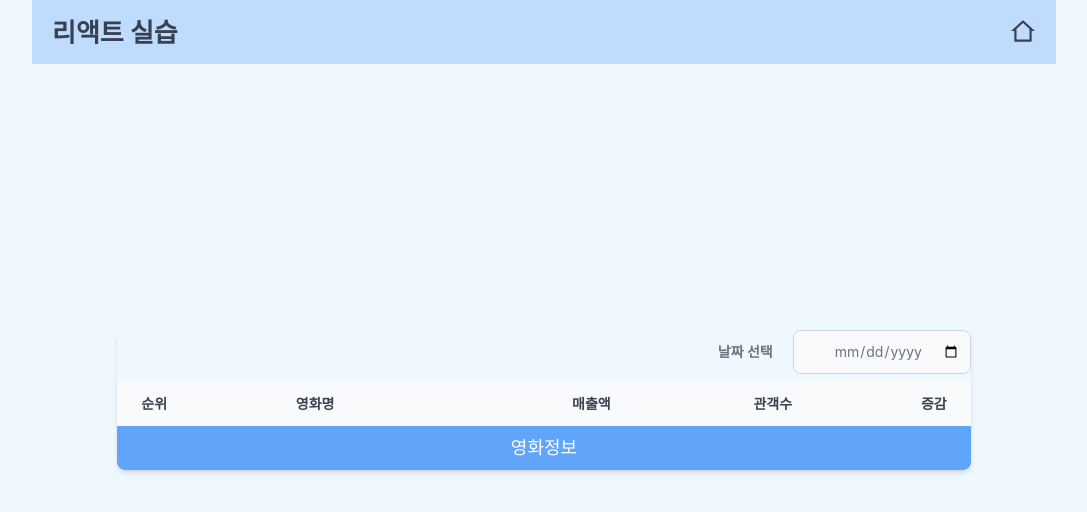
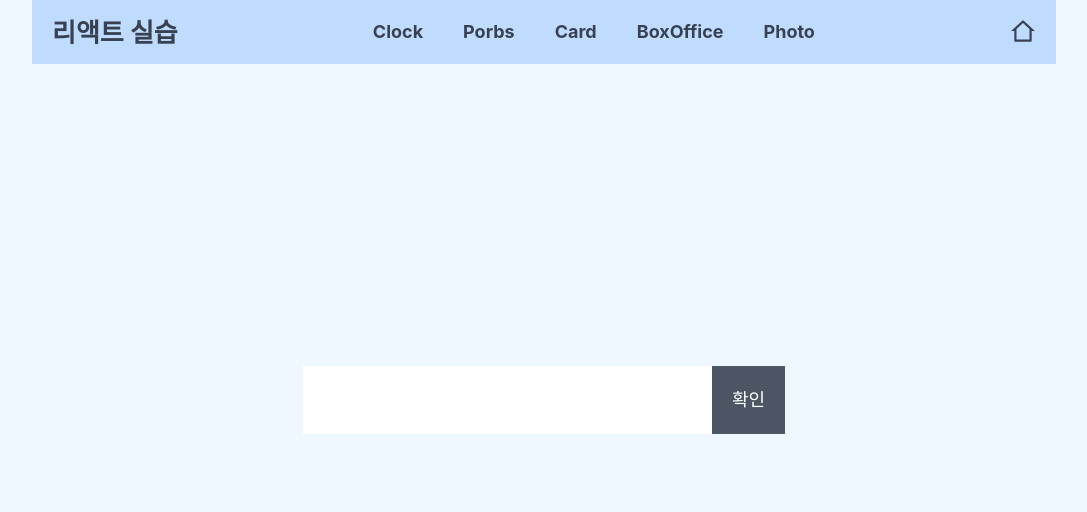
Before and after one commit to siisat/web_react, a React (Create React App) app: page /GalMain in a window 1280 px wide. Shown: the top 512 px of the page, without its empty margins (96-1183 px from the left). Built offline with nearby package versions, Linux system fonts and the light colour scheme.

Commit message:
API 활용

```diff
--- a/src/03/CardMain.js
+++ b/src/03/CardMain.js
@@ -1,5 +1,5 @@
 // rfc 입력하고 Tab키 눌러서 자동완성
-import Card from "./Card";
+import Card from './Card';
 import CData from './CardData.json';
 
 export default function CardMain() {
--- /dev/null
+++ b/src/05/GalCard.js
@@ -0,0 +1,18 @@
+// import React from 'react'
+
+export default function GalCard({galTitle, galWebImageUrl}){
+
+    return (
+        <div className="text-sm bg-white border border-gray-200 rounded-lg shadow">
+            <img className="rounded-t-lg"
+                 src={galWebImageUrl} alt="" />
+            <div className="p-5">
+                <h5 className="mb-2 text-2xl font-bold tracking-tight text-gray-900">
+                    {galTitle}</h5>
+
+                <p className="mb-3 font-normal text-gray-700">
+                    </p>
+            </div>
+        </div>
+    )
+}
--- /dev/null
+++ b/src/05/GalMain.js
@@ -0,0 +1,68 @@
+// 기말고사 출제 유형
+// import React from 'react'
+import { useState, useEffect, useRef } from "react"
+import GalCard from "./GalCard";
+
+
+export default function GalMain() {
+
+    //state 변수
+    const [tdata, setTdata] = useState([]);
+    const [tags, setTags] = useState([]);
+    const inRef = useRef(); //키워드를 입력받을 때 input 박스의 값에 접근
+
+    //데이터 가져오기
+    const getData = (kw) => {
+        let url = 'https://apis.data.go.kr/B551011/PhotoGalleryService1/gallerySearchList1?' ;
+        url = url + `serviceKey=${process.env.REACT_APP_API_KEY}`;
+        url = url + '&numOfRows=10&pageNo=1&MobileOS=ETC&MobileApp=AppTest&arrange=A';
+        url = url + `&keyword=${kw}&_type=json`;
+
+        console.log(url);
+        fetch(url)
+        .then(resp => resp.json())
+        .then(data => setTdata(data.response.body.items.item)) //카톡 참고
+        ;
+    }
+
+    //확인 버튼
+    const handleClick = (e)=>{
+        e.preventDefault();
+        let kw = encodeURI(inRef.current.value);
+        getData(kw);
+    }
+
+    //처음 실행될 때 한 번
+    useEffect(() => {
+        //encodeURI('한글')
+        //키워드가 한글일 경우 인코딩 필요-API 제공 페이지에 있는 주의사항
+        //let kw = encodeURI('부산역');
+        //getData(kw);
+    }, []);
+
+    //tData 변경되었을 때
+    useEffect(()=>{
+        let tm = tdata.map(item => <GalCard key={item.galContentId}
+                                            galTitle = {item.galTitle}
+                                            galWebImageUrl = {item.galWebImageUrl} />);
+        setTags(tm);
+    }, [tdata]);
+
+    return (
+        <div className='flex flex-col'>
+            <form className="w-full flex m-5">
+                <input type='text' id='txt1'
+                       ref={inRef}
+                       className='placeholder="키워드 입력" text-gray-600'/>
+                <button className='bg-gray-600 text-white text-lg p-5'
+                        onClick={handleClick}>
+                            확인</button>
+            </form>
+            <div className='h-full text-gray-600
+                            grid grid-cols-1 gap-4
+                            md:grid-cols-3'>
+                {tags}
+            </div>
+        </div>
+    )
+}
--- a/src/App.js
+++ b/src/App.js
@@ -1,14 +1,18 @@
 // import logo from './logo.svg';
 import './App.css'; // js에서 css 추가하는 방법
-// import Hello from './01/Hello'; // Hello.js 불러오기
-// import MyDiv from './02/MyDiv';
-// import CardMain from './03/CardMain';
+import Hello from './01/Hello'; // Hello.js 불러오기
+import MyDiv from './02/MyDiv';
+import CardMain from './03/CardMain';
 import BoxOffice from './04/BoxOffice';
+import GalMain from './05/GalMain';
+
+import { BrowserRouter, Routes, Route, Link } from 'react-router-dom'; //라우팅
 
 import { RiHome2Line } from "react-icons/ri"; //홈아이콘 삽입
 
 function App() {
   return (
+    <BrowserRouter>
     <div className='App-header'>
       <main className='flex flex-col justify-center items-center
                       w-full md:w-4/5
@@ -18,18 +22,46 @@ function App() {
                           flex justify-between items-center
                           p-5 text-gray-700'>
           <h1 className='font-bold'>리액트 실습</h1>
+
+          {/* 상단바 선택란-누르면 해당 컴포넌트로 이동 */}
+          <ul className='text-lg font-bold flex justify-center items-center'>
+            <li className='px-5 hover:text-amber-400 rounded-sm'>
+              <Link to='/'>Clock</Link>
+            </li>
+            <li className='px-5 hover:text-amber-400 rounded-sm'>
+              <Link to='/Probs'>Porbs</Link>
+              </li>
+              <li className='px-5 hover:text-amber-400 rounded-sm'>
+              <Link to='/Card'>Card</Link>
+              </li>
+              <li className='px-5 hover:text-amber-400 rounded-sm'>
+              <Link to='/BoxOffice'>BoxOffice</Link>
+              </li>
+              <li className='px-5 hover:text-amber-400 rounded-sm'>
+              <Link to='/GalMain'>Photo</Link>
+              </li>
+          </ul>
           <div>
             <RiHome2Line />
           </div>
         </header>
 
         {/* <div className="App-header"> */}
-        <div className="w-full grow
+        <div className="w-full grow overflow-y-auto
                     flex flex-col justify-center items-center">
           {/* <Hello /> */}
           {/* <MyDiv /> */}
           {/* <CardMain /> */}
-          <BoxOffice />
+          {/* <BoxOffice /> */}
+
+          {/* 라우팅 되는 부분 수정-path와 컴포넌트를 연결 */}
+          <Routes>
+            <Route path='/' element={<Hello />} />
+            <Route path='/Probs' element={<MyDiv />} />
+            <Route path='/Card' element={<CardMain />} />
+            <Route path='/BoxOffice' element={<BoxOffice />} />
+            <Route path='/GalMain' element={<GalMain />} />
+          </Routes>
         </div>
 
         <footer className='w-full h-16
@@ -38,6 +70,7 @@ function App() {
         </footer>
       </main>
     </div>
+    </BrowserRouter>
   );
 }
 
```
